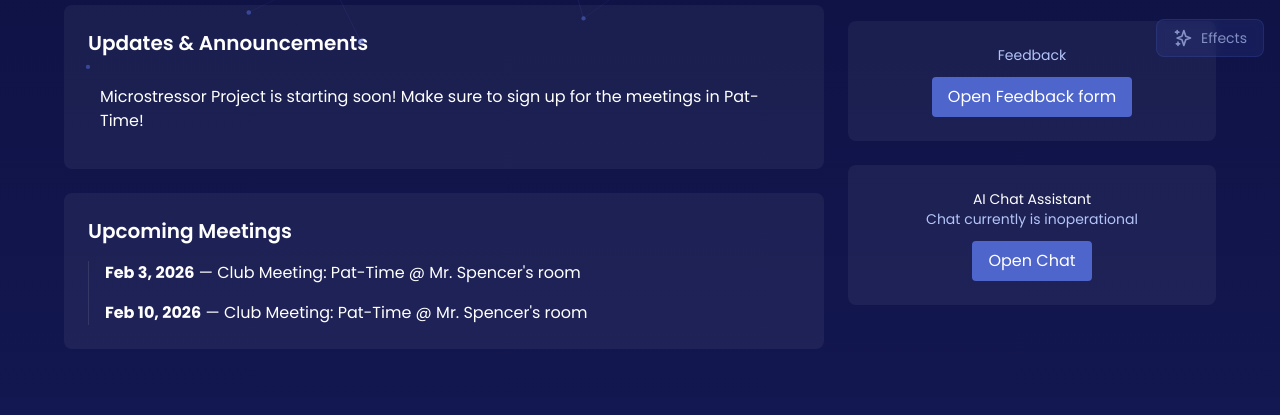
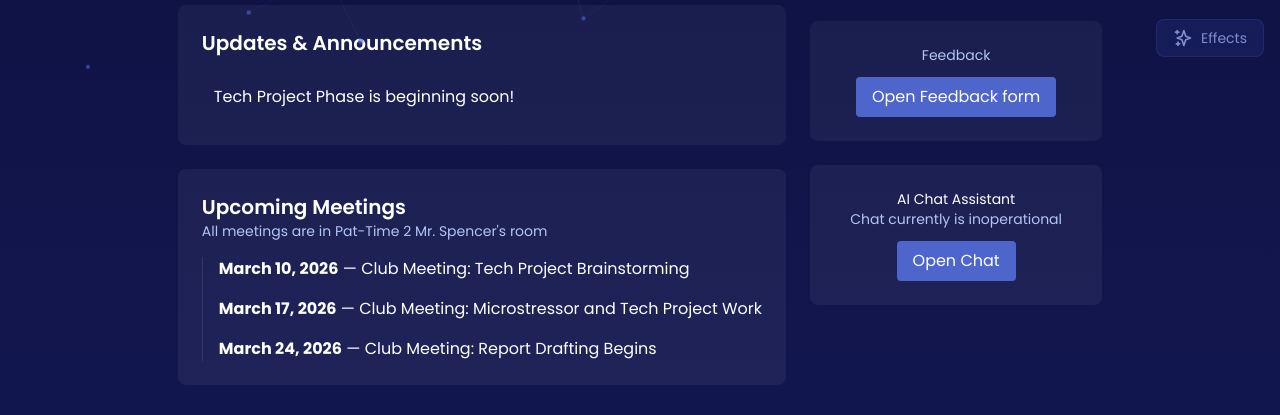
Before and after one commit to afhs-mercuriworld/mercuri-world-website, a plain HTML site: page index.html in a window 1280 px wide. Shown: the part 727-1142 px from the top of the page. Drawn offline with nearby package versions, Linux system fonts and the light colour scheme.

Commit message:
updated upcoming meetings

```diff
--- a/index.html
+++ b/index.html
@@ -102,16 +102,18 @@
           <h2 class="text-xl font-semibold">Updates & Announcements</h2>
           <ul class="mt-4 space-y-3">
             <!-- <li class="p-3 bg-white/3 rounded">Orientation meeting recap — <span class="text-[#b4c4f8]">Sept 27</span></li> -->
-            <li class="p-3 bg-white/3 rouded">Microstressor Project is starting soon! Make sure to sign up for the meetings in Pat-Time!</li>
+            <li class="p-3 bg-white/3 rouded">Tech Project Phase is beginning soon!</li>
           </ul>
         </div>
 
         <!-- Upcoming Meetings -->
         <div class="p-6 rounded-lg bg-white/5">
           <h2 class="text-xl font-semibold">Upcoming Meetings</h2>
+          <p class="text-sm text-[#b4c4f8]">All meetings are in Pat-Time 2 Mr. Spencer's room</p>
           <ol class="mt-4 border-l border-white/10 pl-4 space-y-4">
-            <li><strong>Feb 3, 2026</strong> — Club Meeting: Pat-Time @ Mr. Spencer's room</li>
-            <li><strong>Feb 10, 2026</strong> — Club Meeting: Pat-Time @ Mr. Spencer's room</li>
+            <li><strong>March 10, 2026</strong> — Club Meeting: Tech Project Brainstorming</li>
+            <li><strong>March 17, 2026</strong> — Club Meeting: Microstressor and Tech Project Work</li>
+            <li><strong>March 24, 2026</strong> — Club Meeting: Report Drafting Begins</li>
           </ol>
         </div>
       </div>
```
